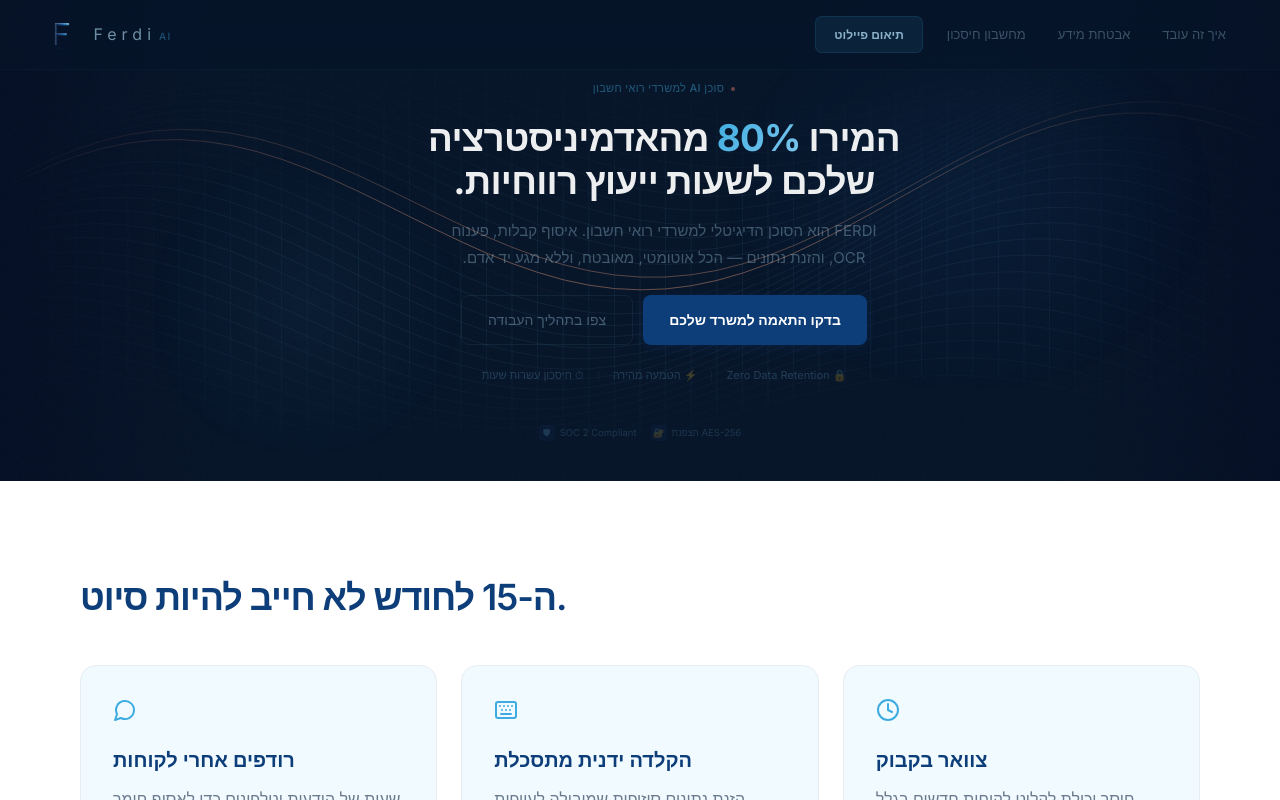
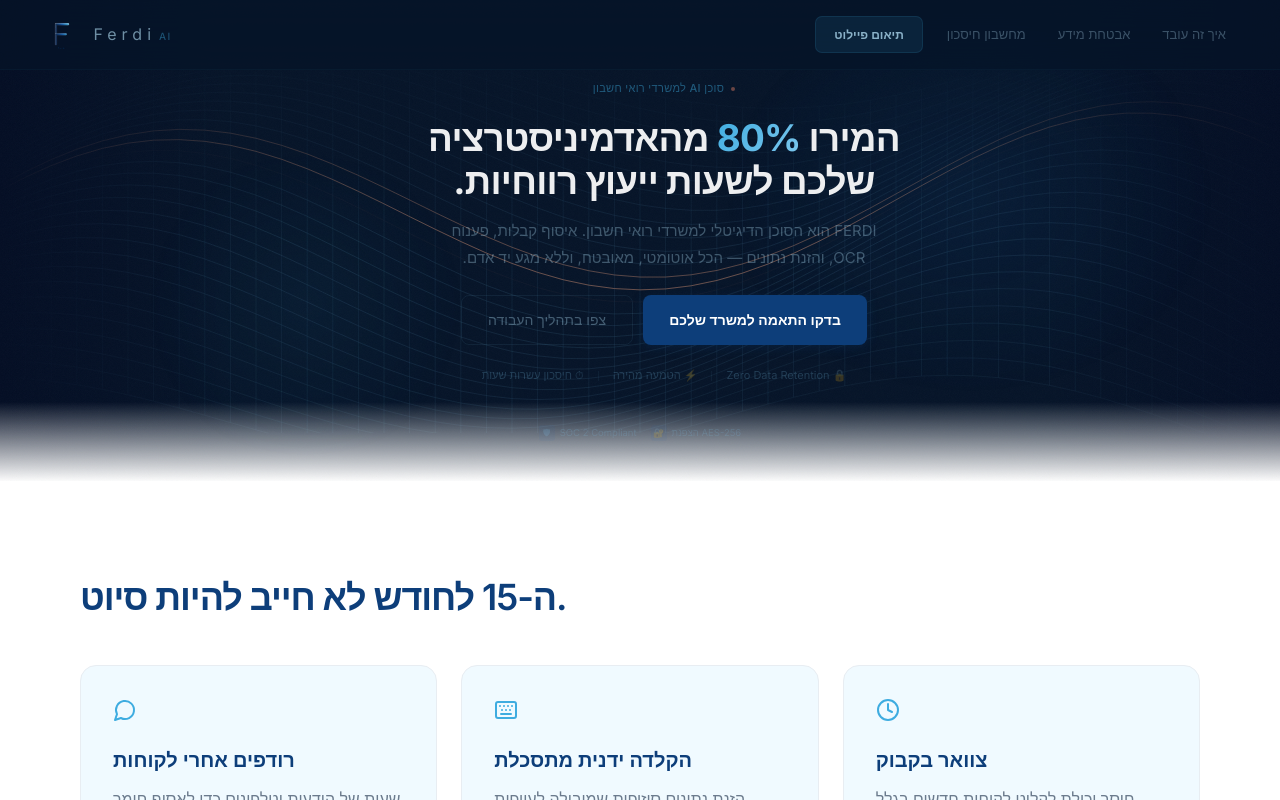
Before and after one commit to daveferdi/ferdi-landing, a Next.js app: page / in a window 1280 px wide. Shown: the top 800 px of the page. Built offline with nearby package versions, Linux system fonts and the light colour scheme.

Commit message:
Improve hero bottom fade and boost mesh grid visibility

```diff
--- a/src/components/landing/HeroBackground.tsx
+++ b/src/components/landing/HeroBackground.tsx
@@ -53,7 +53,7 @@ export default function HeroBackground() {
           path.setAttribute('stroke', `rgba(255,170,130,${peach})`);
           path.setAttribute('stroke-width', '1');
         } else {
-          const op = 0.08 + Math.sin(t * Math.PI) * 0.09;
+          const op = 0.12 + Math.sin(t * Math.PI) * 0.1;
           path.setAttribute('stroke', `rgba(126,200,238,${op})`);
           path.setAttribute('stroke-width', '0.6');
         }
@@ -73,7 +73,7 @@ export default function HeroBackground() {
         path.setAttribute('fill', 'none');
 
         const t = c / COLS;
-        const op = 0.1 + Math.sin(t * Math.PI) * 0.08;
+        const op = 0.12 + Math.sin(t * Math.PI) * 0.08;
         path.setAttribute('stroke', `rgba(126,200,238,${op})`);
         path.setAttribute('stroke-width', '0.5');
         svg.appendChild(path);
--- a/src/components/landing/hero.module.css
+++ b/src/components/landing/hero.module.css
@@ -3,7 +3,7 @@
 .hero {
   position: relative;
   min-height: auto;
-  overflow: hidden;
+  overflow: visible;
   font-family: 'Inter', -apple-system, BlinkMacSystemFont, 'Segoe UI', sans-serif;
   -webkit-font-smoothing: antialiased;
   background: #061428;
@@ -23,12 +23,12 @@
 }
 .meshFadeBottom {
   position: absolute;
-  bottom: 0;
+  bottom: -1px;
   left: 0;
   right: 0;
-  height: 30%;
-  background: linear-gradient(0deg, #061428 0%, transparent 100%);
-  z-index: 1;
+  height: 80px;
+  background: linear-gradient(0deg, #ffffff 0%, transparent 100%);
+  z-index: 5;
 }
 .meshFadeL { position: absolute; top: 0; left: 0; width: 18%; height: 100%; background: linear-gradient(90deg, #040E24, transparent); z-index: 1; }
 .meshFadeR { position: absolute; top: 0; right: 0; width: 18%; height: 100%; background: linear-gradient(270deg, #040E24, transparent); z-index: 1; }
```
